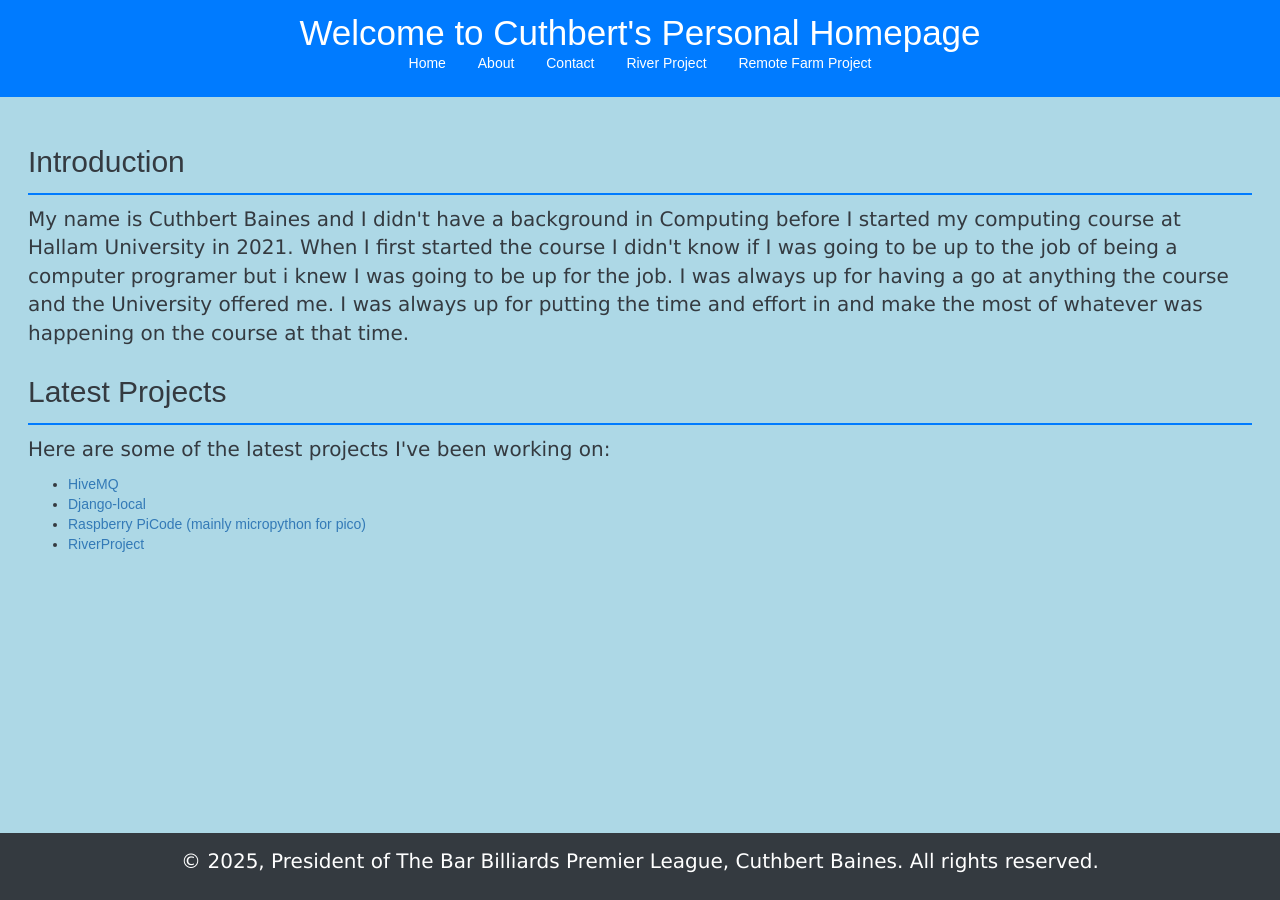
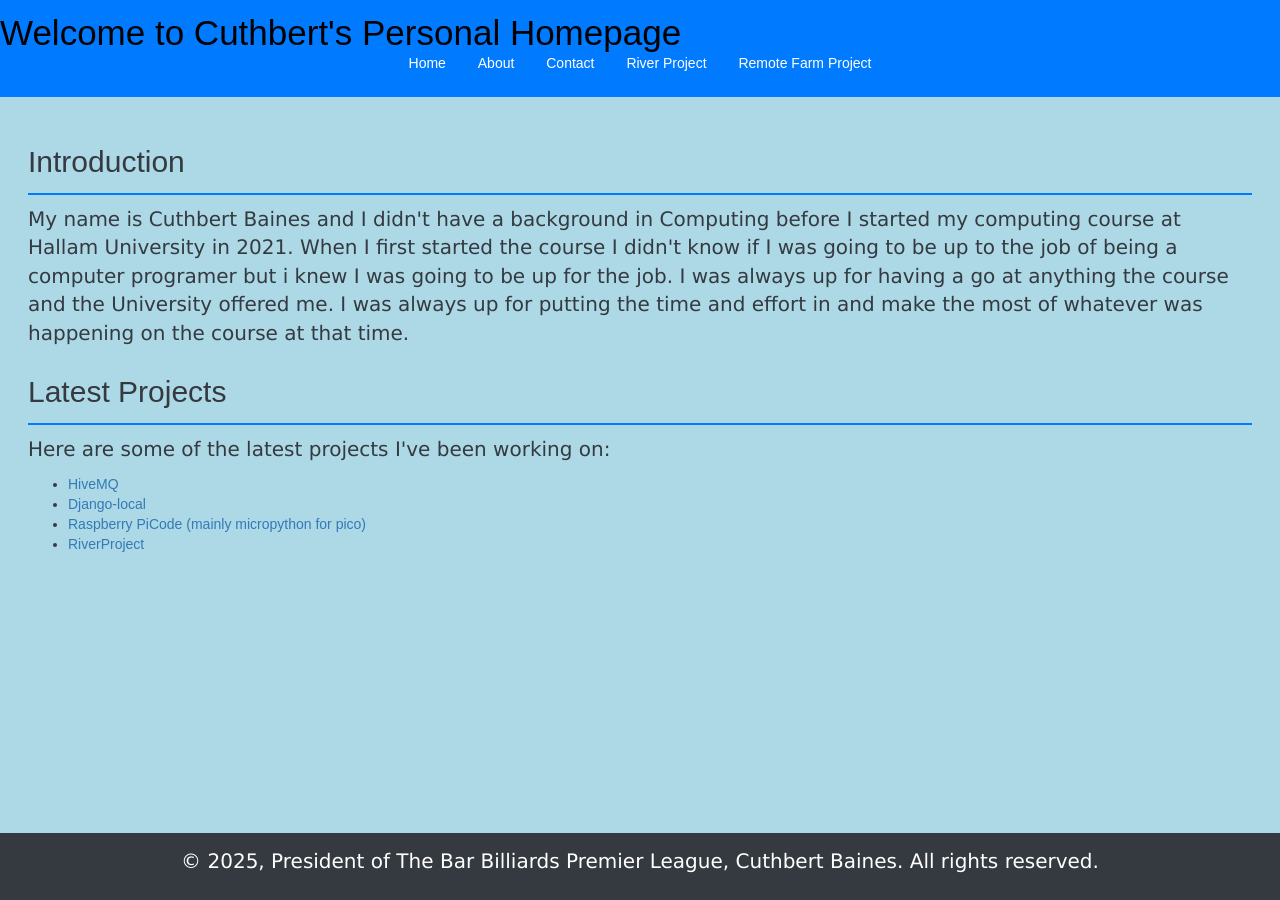
Before and after one commit to cuthbert86/cuthbert86.github.io, a Jekyll site: the page index.html, which Jekyll copies as it is, in a window 1280 px wide. Built offline with Jekyll 4.4.1, drawn with Linux system fonts in a browser that asks for light colours.

Commit message:
Update index.html
Signed-off-by: Cuthbert Baines <149163506+cuthbert86@users.noreply.github.com>

```diff
--- a/index.html
+++ b/index.html
@@ -15,7 +15,10 @@ h1 {
   color: white;
   text-align: center;
 }
-
+h1 {
+  color: Black;
+  text-align: left;
+}
 p {
   font-family: verdana;
   font-size: 20px;
```
